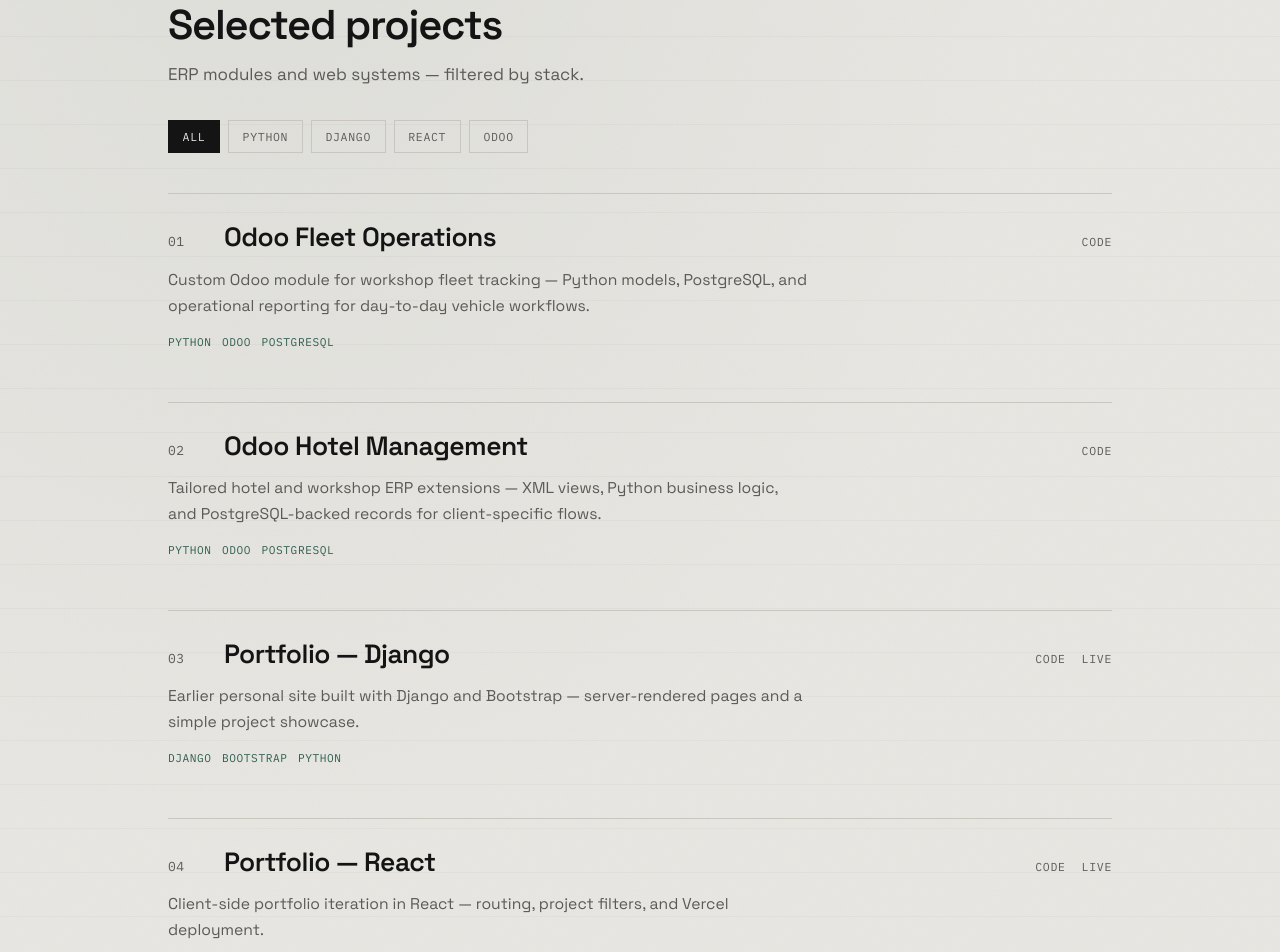
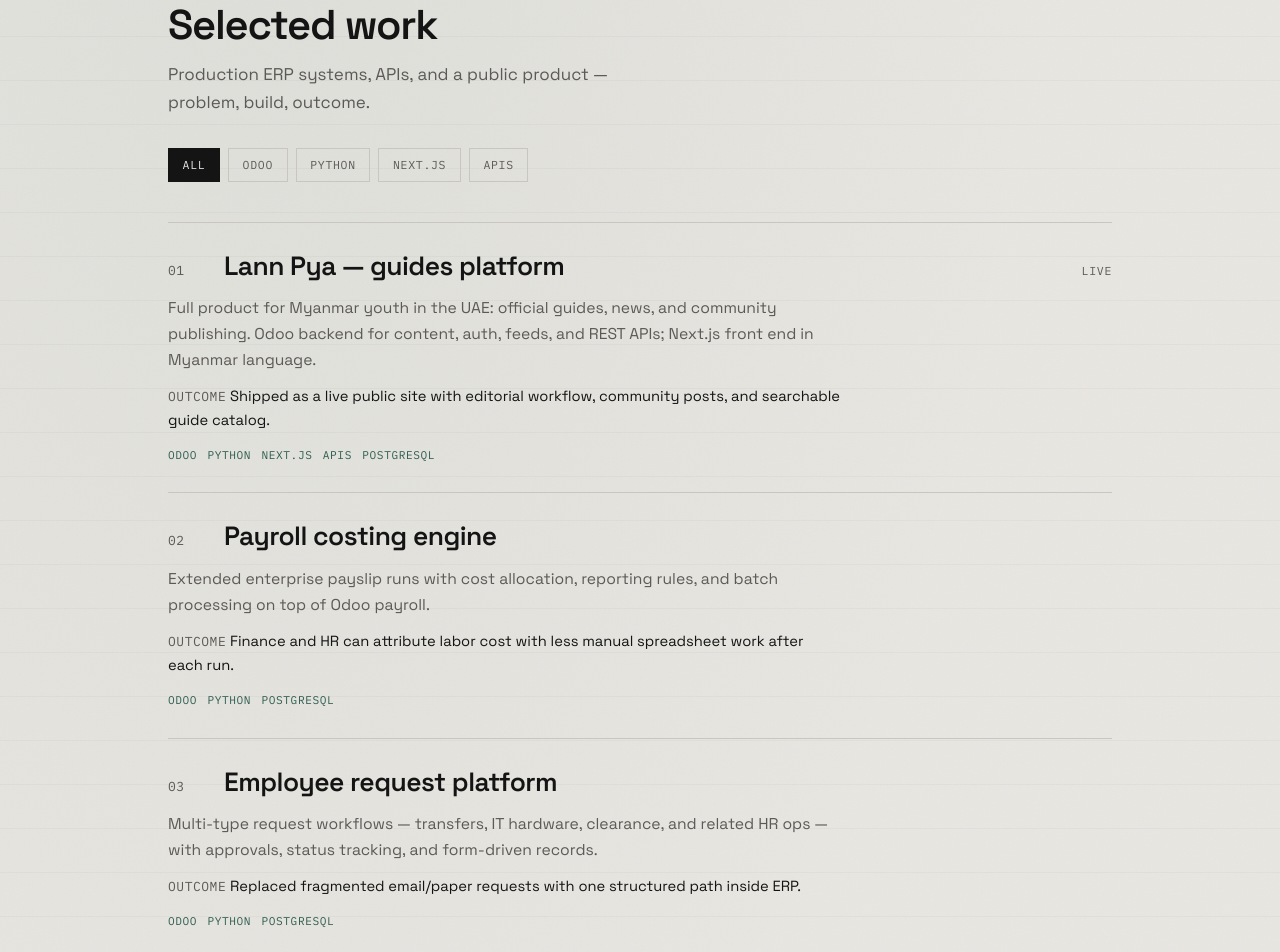
Before and after one commit to devShine3/portfolio-website, a Next.js app: page /work in a window 1280 px wide. Shown: the part 140-1092 px from the top of the page. Built offline with nearby package versions, Linux system fonts and the light colour scheme.

Commit message:
Upgrade Work to professional case studies.
Lead with Lann Pya and production ERP systems; drop portfolio clones as primary items.

```diff
--- a/app/work/page.tsx
+++ b/app/work/page.tsx
@@ -4,7 +4,8 @@
 
 export const metadata: Metadata = {
   title: "Work",
-  description: "Selected projects — Odoo modules, Python backends, and web apps.",
+  description:
+    "Selected work — Odoo ERP systems, APIs, and Lann Pya (Next.js + Odoo).",
 };
 
 export default function WorkPage() {
@@ -12,9 +13,10 @@
     <section className={`${styles.page} page-enter`}>
       <header className={styles.header}>
         <p className="mono">01 / Work</p>
-        <h1 className={styles.title}>Selected projects</h1>
+        <h1 className={styles.title}>Selected work</h1>
         <p className={styles.lead}>
-          ERP modules and web systems — filtered by stack.
+          Production ERP systems, APIs, and a public product — problem, build,
+          outcome.
         </p>
       </header>
       <WorkList />
--- a/components/WorkList.module.css
+++ b/components/WorkList.module.css
@@ -84,9 +84,20 @@
 
 .summary {
   margin: 0.85rem 0 0;
-  max-width: 40rem;
+  max-width: 42rem;
   color: var(--muted);
   font-size: 0.98rem;
+}
+
+.outcome {
+  margin: 0.65rem 0 0;
+  max-width: 42rem;
+  font-size: 0.92rem;
+  color: var(--ink);
+}
+
+.outcome .mono {
+  margin-right: 0.55rem;
 }
 
 .tags {
--- a/components/WorkList.tsx
+++ b/components/WorkList.tsx
@@ -50,13 +50,6 @@
                 </span>
                 <h2 className={styles.title}>{project.title}</h2>
                 <div className={styles.actions}>
-                  <a
-                    href={project.github}
-                    target="_blank"
-                    rel="noopener noreferrer"
-                  >
-                    Code
-                  </a>
                   {project.live ? (
                     <a
                       href={project.live}
@@ -66,14 +59,29 @@
                       Live
                     </a>
                   ) : null}
+                  {project.github ? (
+                    <a
+                      href={project.github}
+                      target="_blank"
+                      rel="noopener noreferrer"
+                    >
+                      Code
+                    </a>
+                  ) : null}
                 </div>
               </div>
               <p className={styles.summary}>{project.summary}</p>
+              {project.outcome ? (
+                <p className={styles.outcome}>
+                  <span className="mono">Outcome</span> {project.outcome}
+                </p>
+              ) : null}
               <p className={styles.tags}>
                 {project.tags.map((tag) => (
                   <span key={tag}>{tag}</span>
                 ))}
               </p>
+              {project.image ? (
                 <div className={styles.media}>
                   <Image
                     src={project.image}
@@ -83,6 +91,7 @@
                     className={styles.image}
                   />
                 </div>
+              ) : null}
             </li>
           ))}
         </ul>
--- a/content/projects.ts
+++ b/content/projects.ts
@@ -2,59 +2,77 @@
   id: string;
   title: string;
   summary: string;
+  outcome?: string;
   tags: string[];
-  image: string;
-  github: string;
+  image?: string;
+  github?: string;
   live?: string;
 };
 
 export const projectFilters = [
   "All",
+  "Odoo",
   "Python",
-  "Django",
-  "React",
-  "Odoo",
+  "Next.js",
+  "APIs",
 ] as const;
 
 export type ProjectFilter = (typeof projectFilters)[number];
 
 export const projects: Project[] = [
   {
-    id: "fleet",
-    title: "Odoo Fleet Operations",
+    id: "lannpya",
+    title: "Lann Pya — guides platform",
     summary:
-      "Custom Odoo module for workshop fleet tracking — Python models, PostgreSQL, and operational reporting for day-to-day vehicle workflows.",
-    tags: ["Python", "Odoo", "PostgreSQL"],
-    image: "/fleet.jpeg",
+      "Full product for Myanmar youth in the UAE: official guides, news, and community publishing. Odoo backend for content, auth, feeds, and REST APIs; Next.js front end in Myanmar language.",
+    outcome:
+      "Shipped as a live public site with editorial workflow, community posts, and searchable guide catalog.",
+    tags: ["Odoo", "Python", "Next.js", "APIs", "PostgreSQL"],
+    live: "https://lannpya.site",
+  },
+  {
+    id: "payroll-costing",
+    title: "Payroll costing engine",
+    summary:
+      "Extended enterprise payslip runs with cost allocation, reporting rules, and batch processing on top of Odoo payroll.",
+    outcome:
+      "Finance and HR can attribute labor cost with less manual spreadsheet work after each run.",
+    tags: ["Odoo", "Python", "PostgreSQL"],
+  },
+  {
+    id: "request-platform",
+    title: "Employee request platform",
+    summary:
+      "Multi-type request workflows — transfers, IT hardware, clearance, and related HR ops — with approvals, status tracking, and form-driven records.",
+    outcome:
+      "Replaced fragmented email/paper requests with one structured path inside ERP.",
+    tags: ["Odoo", "Python", "PostgreSQL"],
+  },
+  {
+    id: "petty-cash",
+    title: "Petty cash & expense ops",
+    summary:
+      "Batch petty-cash flows, holder approval, project/city governance, and tighter expense-sheet behavior for day-to-day finance operations.",
+    outcome:
+      "Ops teams submit and review cash in batches instead of one-off entries.",
+    tags: ["Odoo", "Python", "PostgreSQL"],
+  },
+  {
+    id: "mobile-api",
+    title: "Mobile backend API layer",
+    summary:
+      "Centralized REST layer for a mobile app: auth, domain controllers (HR, projects, requests), consistent responses, and cache-ready services.",
+    outcome:
+      "One stable API surface for mobile clients instead of ad-hoc endpoints.",
+    tags: ["Odoo", "Python", "APIs"],
+  },
+  {
+    id: "fleet-hotel",
+    title: "Early ERP modules — fleet & hotel",
+    summary:
+      "Earlier client Odoo work: workshop fleet tracking and hotel/workshop customizations (Python models, XML views, PostgreSQL).",
+    outcome: "Foundation projects that shaped later enterprise ERP delivery.",
+    tags: ["Odoo", "Python", "PostgreSQL"],
     github: "https://github.com/devShine3/Shineworkshop",
   },
-  {
-    id: "hotel",
-    title: "Odoo Hotel Management",
-    summary:
-      "Tailored hotel and workshop ERP extensions — XML views, Python business logic, and PostgreSQL-backed records for client-specific flows.",
-    tags: ["Python", "Odoo", "PostgreSQL"],
-    image: "/hotel.jpeg",
-    github: "https://github.com/devShine3/Shinehotelia",
-  },
-  {
-    id: "django-portfolio",
-    title: "Portfolio — Django",
-    summary:
-      "Earlier personal site built with Django and Bootstrap — server-rendered pages and a simple project showcase.",
-    tags: ["Django", "Bootstrap", "Python"],
-    image: "/favicon.jpeg",
-    github: "https://github.com/devShine3/my-portfolio",
-    live: "https://shine-portfolio.onrender.com/",
-  },
-  {
-    id: "react-portfolio",
-    title: "Portfolio — React",
-    summary:
-      "Client-side portfolio iteration in React — routing, project filters, and Vercel deployment.",
-    tags: ["React", "Bootstrap"],
-    image: "/bike.jpeg",
-    github: "https://github.com/devShine3/portfolio-website",
-    live: "https://portfolio-website-two-kohl.vercel.app/",
-  },
 ];
```
Lines whose indentation alone changed are shown as unchanged.
